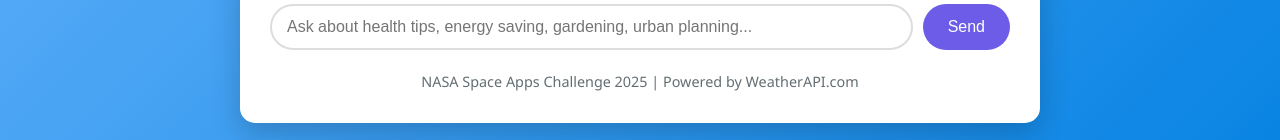
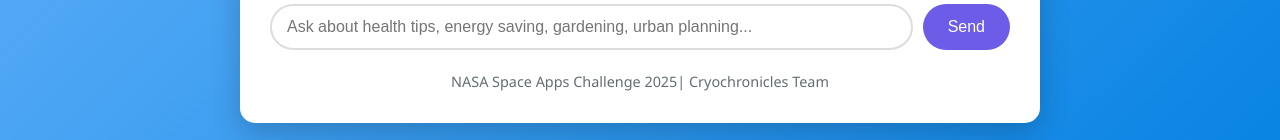
Before and after one commit to CBecky23/spaceappss, a plain HTML site: page index.html in a window 1280 px wide. Shown: the part 660-800 px from the top of the page. Drawn offline with Linux system fonts and the light colour scheme.

Commit message:
Update index.html

```diff
--- a/index.html
+++ b/index.html
@@ -34,7 +34,7 @@
             </div>
 
             <div class="data-source">
-                <p>NASA Space Apps Challenge 2025 | Powered by WeatherAPI.com</p>
+                <p>NASA Space Apps Challenge 2025| Cryochronicles Team</p>
             </div>
         </main>
     </div>
```
